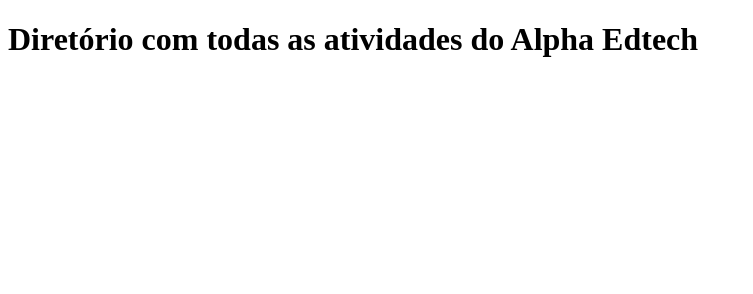
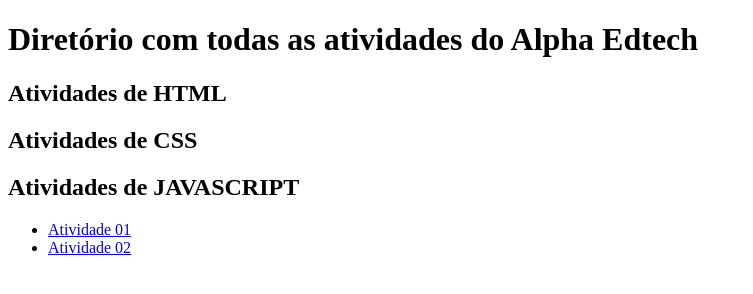
Before and after one commit to geversonfernandes/ALPHA-EDTECH, a plain HTML site: page index.html in a window 1280 px wide. Shown: the whole page, without its empty margins (0-753 px from the left). Drawn offline with Linux system fonts and the light colour scheme.

Commit message:
feat: att index principal

```diff
--- a/index.html
+++ b/index.html
@@ -8,5 +8,12 @@
 </head>
 <body>
     <h1>Diretório com todas as atividades do Alpha Edtech</h1>
+    <h2>Atividades de HTML</h2>
+    <h2>Atividades de CSS</h2>
+    <h2>Atividades de JAVASCRIPT</h2>
+    <ul>
+        <li><a href="/JAVASCRIPT/atividade_01/index.html">Atividade 01</a></li>
+        <li><a href="/JAVASCRIPT/atividade_02/index.html">Atividade 02</a></li>
+    </ul>
 </body>
 </html>
```
